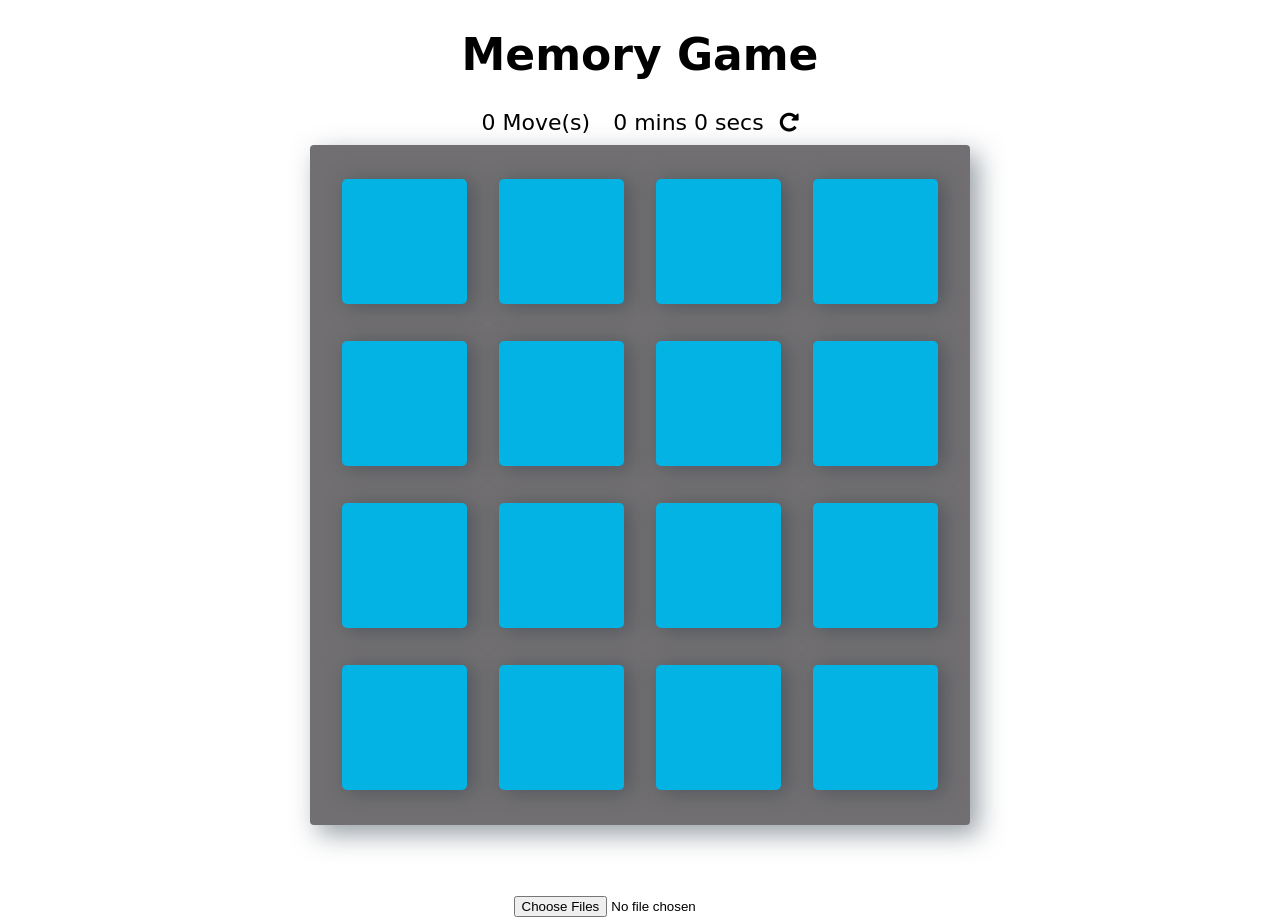
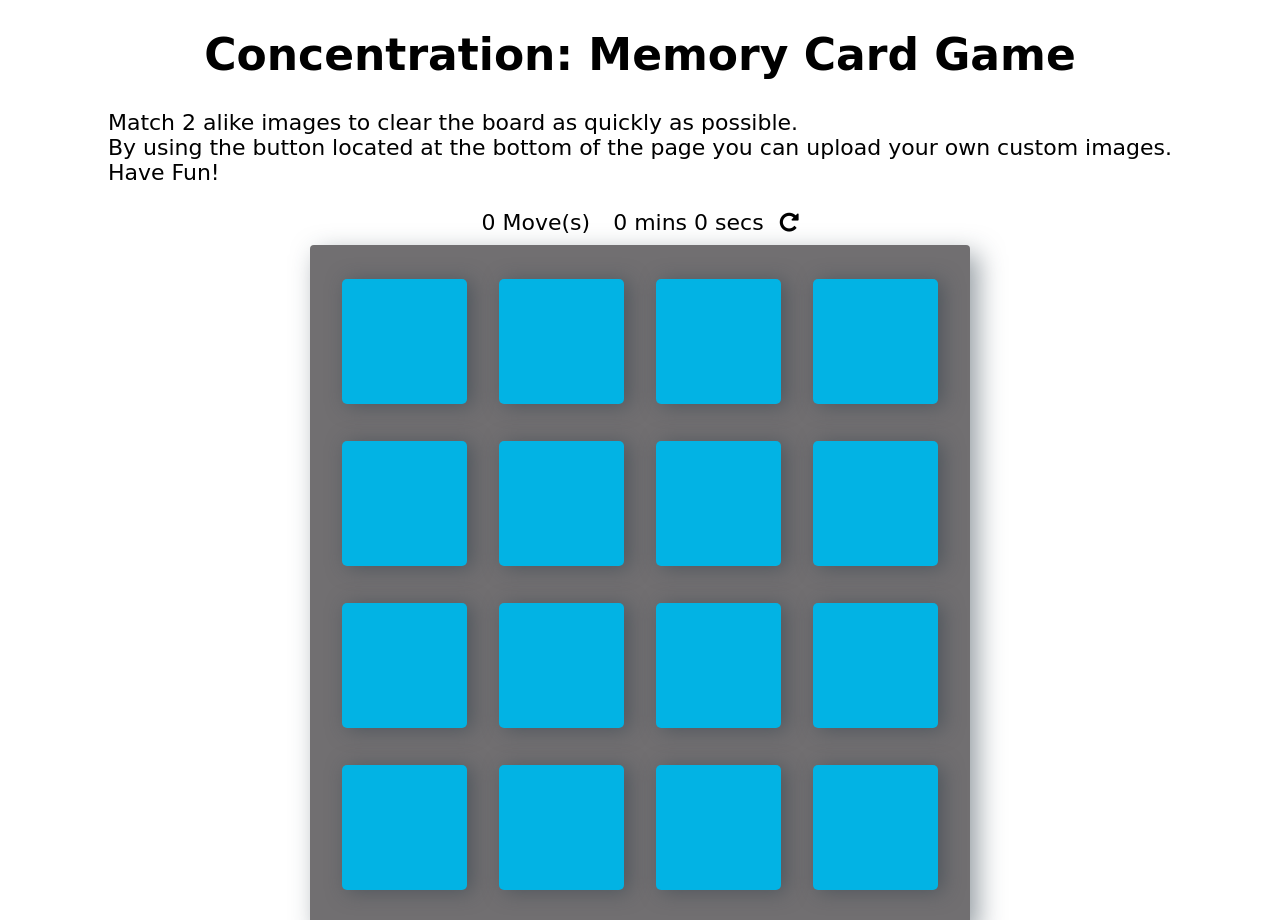
Before and after one commit to ndisanto271/CIS621, a plain HTML site: page final_project/card game.html in a window 1280 px wide. Shown: the top 920 px of the page. Drawn offline with nearby package versions, Linux system fonts and the light colour scheme; a web font is replaced by a local one.

Commit message:
Add files via upload

```diff
--- a/final_project/card game.html
+++ b/final_project/card game.html
@@ -13,11 +13,14 @@
 
 <div class="container">
     <header>
-        <h1>Memory Game</h1>
+        <h1>Concentration: Memory Card Game</h1>
     </header>
 
+    <div class = "instructions">Match 2 alike images to clear the board as quickly as possible.<br>
+        By using the button located at the bottom of the page you can upload your own custom images.<br>
+        Have Fun! </div><br>
+
     <section class="score-panel">
-
         <span class="moves">0</span> Move(s)
 
         <div class="timer">
```
